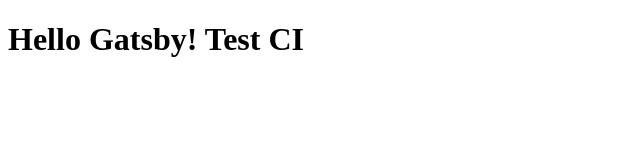
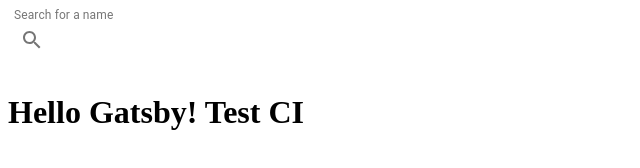
Before and after one commit to morawskiOZ/Best-Gatsby-Starter, a Gatsby site: page / in a window 1280 px wide. Shown: the whole page, without its empty margins (0-640 px from the left). Built offline with nearby package versions, Linux system fonts and the light colour scheme; Gatsby itself is replaced by a stand-in of ours.

Commit message:
chore: add materialui lib to boilerplae

```diff
--- /dev/null
+++ b/src/components/App.tsx
@@ -0,0 +1,7 @@
+import * as React from 'react'
+import { ReactElement } from 'react'
+import { ContactInput } from './Input/Input'
+
+export const App = (): ReactElement => {
+  return <ContactInput onSearch={() => console.log('test')} />
+}
--- /dev/null
+++ b/src/components/Input/Input.tsx
@@ -0,0 +1,68 @@
+import {
+  FormControl,
+  IconButton,
+  InputAdornment,
+  InputLabel,
+} from '@material-ui/core'
+import Input from '@material-ui/core/Input'
+import { makeStyles } from '@material-ui/core/styles'
+import SearchIcon from '@material-ui/icons/Search'
+import * as React from 'react'
+import { ReactElement, useState, memo } from 'react'
+
+const useStyles = makeStyles({
+  root: {
+    height: 65,
+  },
+  label: {
+    marginLeft: 6,
+  },
+})
+
+interface Props {
+  onSearch: (phrase: string) => void
+}
+
+export const ContactInput = memo(
+  ({ onSearch }: Props): ReactElement => {
+    const classes = useStyles()
+    const [phrase, setPhrase] = useState('')
+
+    const changeHandler = (e: React.ChangeEvent<HTMLInputElement>): void => {
+      setPhrase(e.target.value)
+    }
+
+    const keyDownHandler = (e: React.KeyboardEvent<HTMLInputElement>): void => {
+      if (e.keyCode === 13) {
+        onSearch(phrase)
+      }
+    }
+
+    const submitHandler = (): void => {
+      onSearch(phrase)
+    }
+
+    return (
+      <FormControl fullWidth classes={{ root: classes.root }}>
+        <InputLabel className={classes.label} htmlFor="search">
+          Search for a name
+        </InputLabel>
+        <Input
+          onChange={changeHandler}
+          onKeyDown={keyDownHandler}
+          fullWidth
+          id="search"
+          disableUnderline
+          margin="none"
+          startAdornment={
+            <InputAdornment position="start">
+              <IconButton onClick={submitHandler}>
+                <SearchIcon />
+              </IconButton>
+            </InputAdornment>
+          }
+        />
+      </FormControl>
+    )
+  },
+)
--- a/src/pages/index.tsx
+++ b/src/pages/index.tsx
@@ -1,6 +1,12 @@
 import * as React from 'react'
+import { App } from '../components/App'
 
 const Home = (): React.ReactElement => {
-  return <h1>Hello Gatsby! Test CI</h1>
+  return (
+    <>
+      <App />
+      <h1>Hello Gatsby! Test CI</h1>
+    </>
+  )
 }
 export default Home
```
